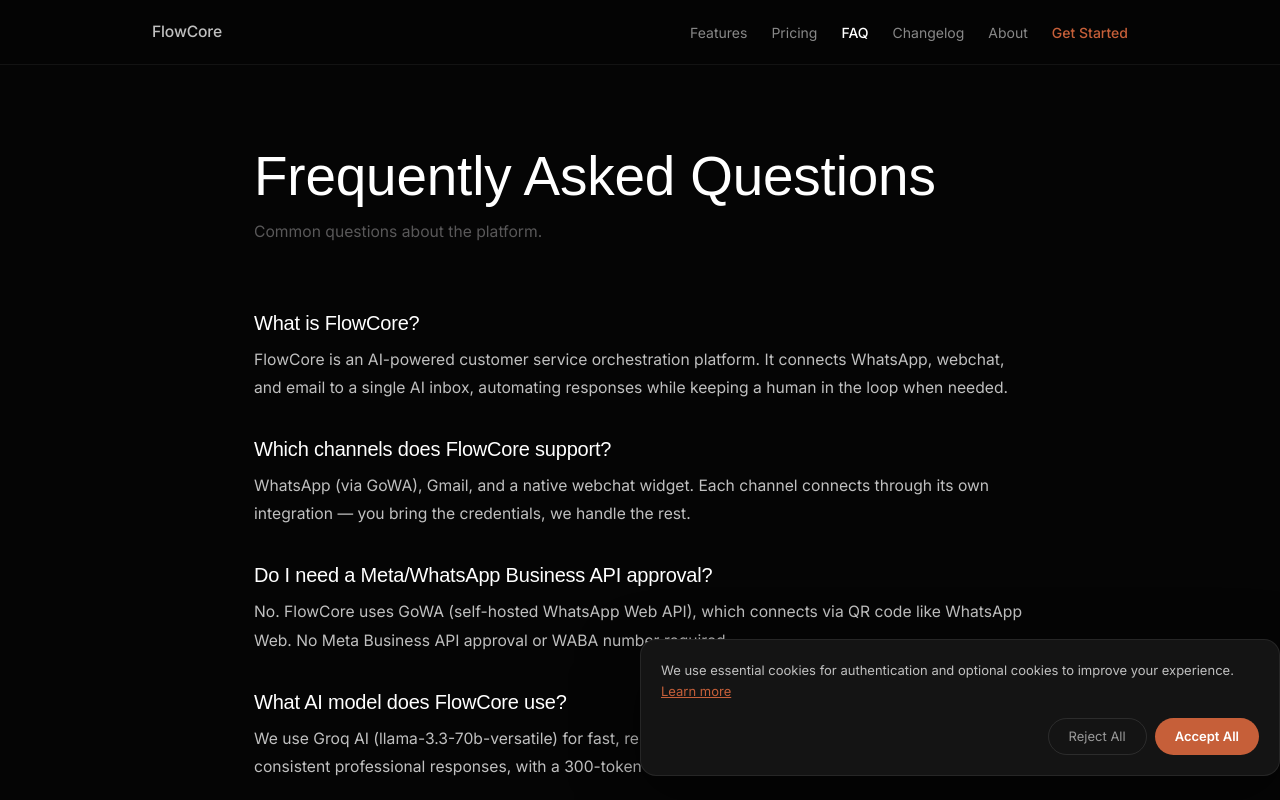
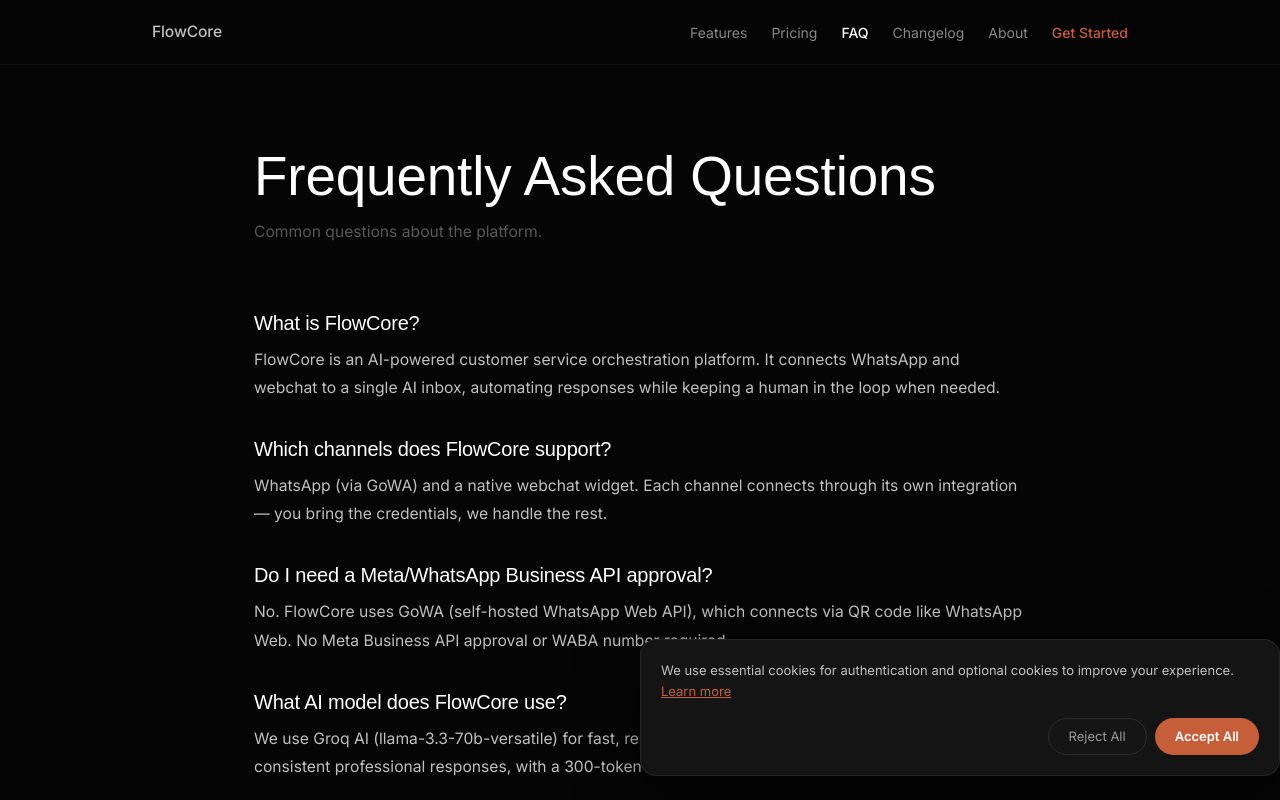
Before and after one commit to sanir321/flowcoreai, a Next.js app: page /faq in a window 1280 px wide. Shown: the top 800 px of the page. Built offline with nearby package versions, Linux system fonts and the light colour scheme; no server answers.

Commit message:
fix: remove Gmail references — not an active feature

```diff
--- a/src/app/faq/page.tsx
+++ b/src/app/faq/page.tsx
@@ -39,11 +39,11 @@ export const metadata: Metadata = {
 const faqs = [
   {
     q: "What is FlowCore?",
-    a: "FlowCore is an AI-powered customer service orchestration platform. It connects WhatsApp, webchat, and email to a single AI inbox, automating responses while keeping a human in the loop when needed.",
+    a: "FlowCore is an AI-powered customer service orchestration platform. It connects WhatsApp and webchat to a single AI inbox, automating responses while keeping a human in the loop when needed.",
   },
   {
     q: "Which channels does FlowCore support?",
-    a: "WhatsApp (via GoWA), Gmail, and a native webchat widget. Each channel connects through its own integration — you bring the credentials, we handle the rest.",
+    a: "WhatsApp (via GoWA) and a native webchat widget. Each channel connects through its own integration — you bring the credentials, we handle the rest.",
   },
   {
     q: "Do I need a Meta/WhatsApp Business API approval?",
--- a/src/app/features/page.tsx
+++ b/src/app/features/page.tsx
@@ -72,10 +72,7 @@ const features = [
         name: "Webchat Widget",
         description: "Embeddable widget for your website. Customizable colors, greeting messages, and branding. Works on any website or React app.",
       },
-      {
-        name: "Gmail Integration",
-        description: "Connect your Gmail inbox. AI reads, categorizes, and drafts responses to customer emails. Human approval before sending.",
-      },
+
     ],
   },
   {
```
